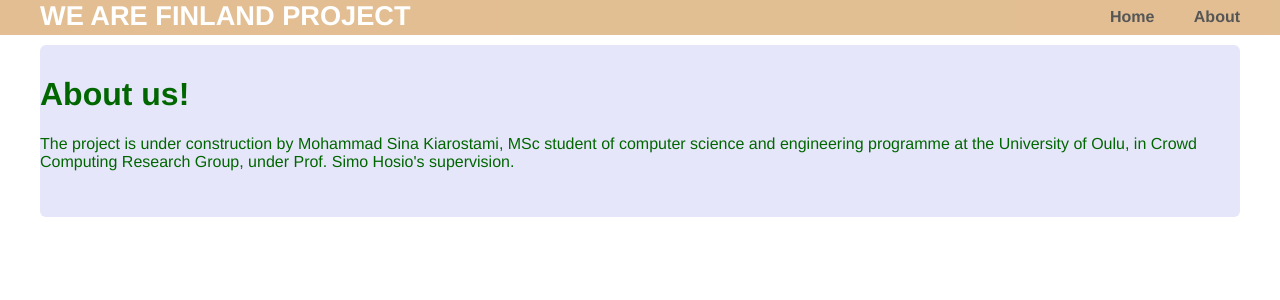
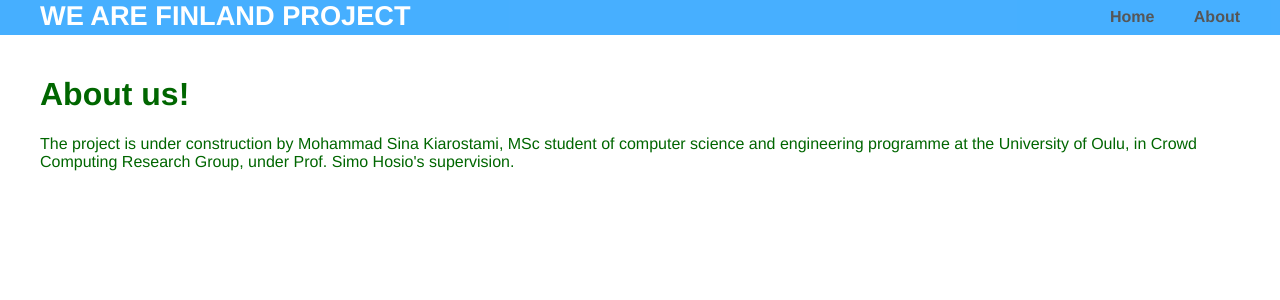
Before and after one commit to Kiarostami/We-Are-Oulu, a Flask app: page /about/ in a window 1280 px wide. Shown: the top 300 px of the page. Run offline with Flask 2, Linux system fonts and the light colour scheme.

Commit message:
Update main.css

```diff
--- a/Website/static/main.css
+++ b/Website/static/main.css
@@ -10,7 +10,7 @@
    */
 
   header {
-    background-color: #DFB887;
+    background-color: #33A7FF;
     height: 35px;
     width: 100%;
     opacity: .9;
@@ -41,7 +41,7 @@
 
   div.home {
     padding: 10px 0 30px 0;
-    background-color: #E6E6FA;
+    background-color: #fff;
     -webkit-border-radius: 6px;
        -moz-border-radius: 6px;
             border-radius: 6px;
@@ -49,7 +49,7 @@
 
   div.about {
     padding: 10px 0 30px 0;
-    background-color: #E6E6FA;
+    background-color: #fff;
     -webkit-border-radius: 6px;
        -moz-border-radius: 6px;
             border-radius: 6px;
```
